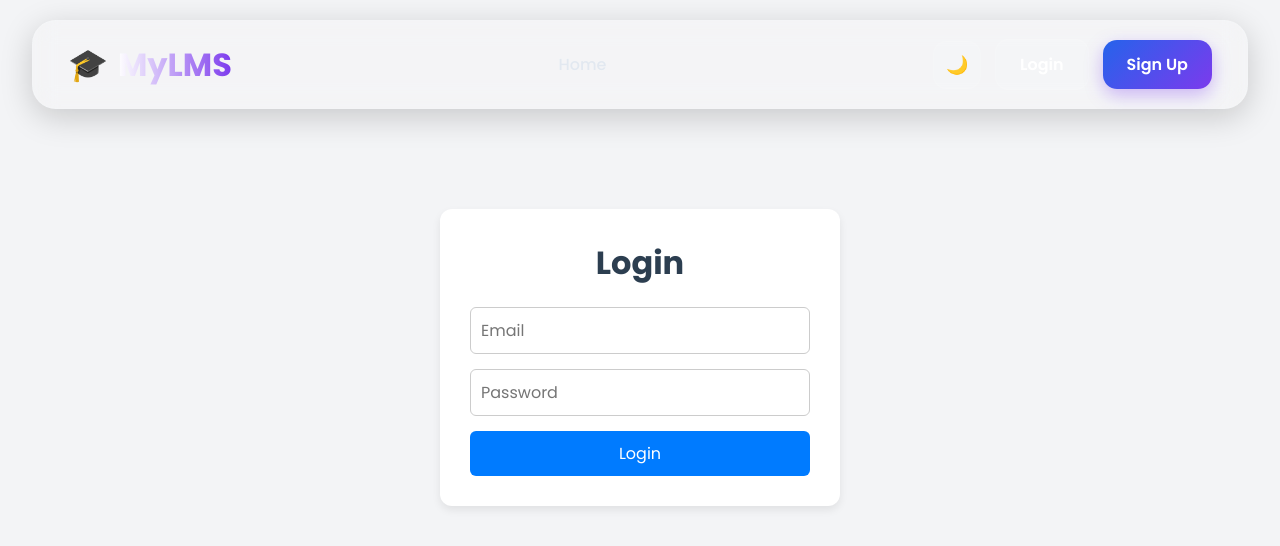
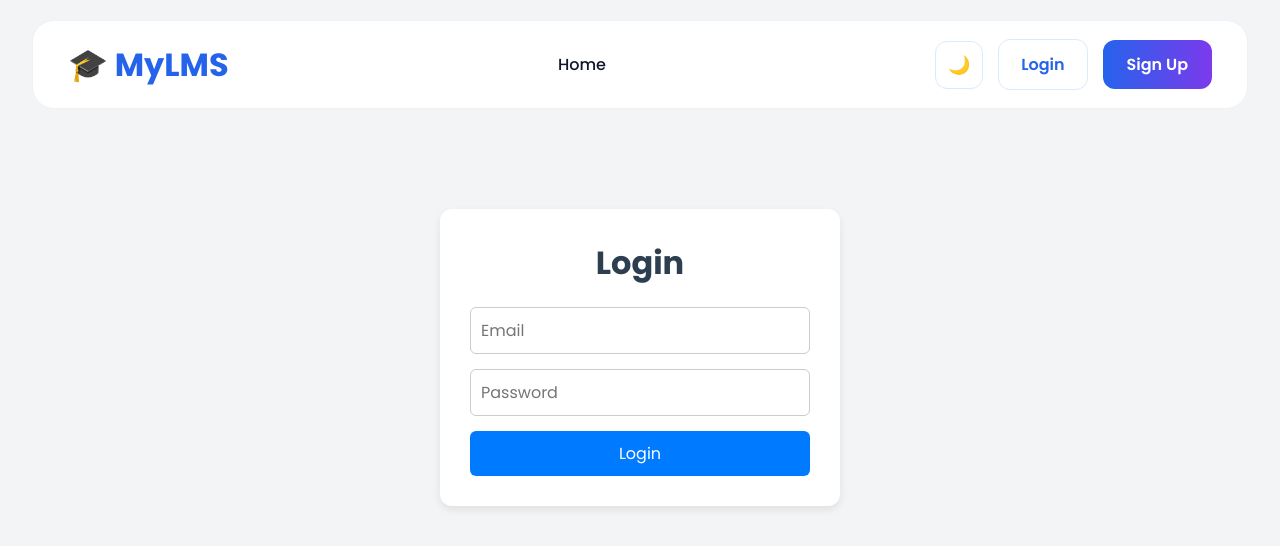
Before and after one commit to sairajnagula123/lms-app, a React (Create React App) app in the folder client/: page /login in a window 1280 px wide. Shown: the top 546 px of the page. Built offline with nearby package versions, Linux system fonts and the light colour scheme.

Commit message:
updated project

```diff
--- a/client/src/styles/Navbar.css
+++ b/client/src/styles/Navbar.css
@@ -1,7 +1,4 @@
-/* =========================
-   NAVBAR
-========================= */
-
+/* NAVBAR */
 .navbar {
 
   width: 95%;
@@ -10,6 +7,10 @@
   margin: 20px auto;
 
   padding: 18px 35px;
+
+  background: #ffffff;
+
+  border-radius: 22px;
 
   display: flex;
   justify-content: space-between;
@@ -20,61 +21,26 @@
 
   z-index: 1000;
 
-  /* MODERN GLASS EFFECT */
-  background: rgba(255, 255, 255, 0.08);
+  /* REMOVE EXTRA BACKSIDE EFFECT */
+  box-shadow: none;
 
-  backdrop-filter: blur(12px);
-
-  border: 1px solid rgba(255,255,255,0.08);
-
-  border-radius: 24px;
-
-  box-shadow:
-    0 8px 32px rgba(0,0,0,0.18);
+  border: 1px solid #edf2f7;
 }
 
-
-/* =========================
-   LOGO
-========================= */
-
+/* LOGO */
 .logo {
-
-  display: flex;
-  align-items: center;
-  gap: 10px;
 
   font-size: 2rem;
   font-weight: 700;
 
-  color: white;
-
-  cursor: pointer;
+  color: #2563eb;
 }
 
-.logo span {
-
-  background: linear-gradient(
-    to right,
-    #ffffff,
-    #7c3aed
-  );
-
-  -webkit-background-clip: text;
-  -webkit-text-fill-color: transparent;
-}
-
-
-/* =========================
-   NAV LINKS
-========================= */
-
+/* LINKS */
 .nav-links {
 
   display: flex;
-  align-items: center;
-
-  gap: 38px;
+  gap: 40px;
 
   list-style: none;
 }
@@ -83,75 +49,38 @@
 
   text-decoration: none;
 
-  color: #e2e8f0;
+  color: #0f172a;
 
-  font-size: 1rem;
   font-weight: 500;
-
-  position: relative;
-
-  transition: 0.3s;
-}
-
-/* HOVER UNDERLINE EFFECT */
-
-.nav-links a::after {
-
-  content: "";
-
-  position: absolute;
-
-  left: 0;
-  bottom: -6px;
-
-  width: 0%;
-  height: 2px;
-
-  background: #7c3aed;
 
   transition: 0.3s;
 }
 
 .nav-links a:hover {
 
-  color: white;
+  color: #2563eb;
 }
 
-.nav-links a:hover::after {
-
-  width: 100%;
-}
-
-
-/* =========================
-   RIGHT SIDE BUTTONS
-========================= */
-
+/* RIGHT SIDE */
 .nav-buttons {
 
   display: flex;
   align-items: center;
 
-  gap: 14px;
+  gap: 15px;
 }
 
-
-/* =========================
-   THEME BUTTON
-========================= */
-
+/* THEME BUTTON */
 .theme-btn {
 
   width: 48px;
   height: 48px;
 
-  border-radius: 14px;
+  border-radius: 12px;
 
-  border: 1px solid rgba(255,255,255,0.08);
+  border: 1px solid #dbeafe;
 
-  background: rgba(255,255,255,0.05);
-
-  color: white;
+  background: white;
 
   cursor: pointer;
 
@@ -162,29 +91,21 @@
 
 .theme-btn:hover {
 
-  transform: translateY(-2px);
-
-  background: rgba(255,255,255,0.1);
+  transform: scale(1.05);
 }
 
-
-/* =========================
-   LOGIN BUTTON
-========================= */
-
+/* LOGIN BUTTON */
 .login-btn {
 
-  padding: 12px 24px;
+  padding: 12px 22px;
 
-  border-radius: 14px;
+  border-radius: 12px;
 
-  border: 1px solid rgba(255,255,255,0.12);
-
-  background: rgba(255,255,255,0.04);
+  border: 1px solid #dbeafe;
 
   text-decoration: none;
 
-  color: white;
+  color: #2563eb;
 
   font-weight: 600;
 
@@ -193,21 +114,15 @@
 
 .login-btn:hover {
 
-  background: rgba(255,255,255,0.1);
-
-  transform: translateY(-2px);
+  background: #f8fbff;
 }
 
-
-/* =========================
-   SIGNUP BUTTON
-========================= */
-
+/* SIGNUP BUTTON */
 .signup-btn {
 
   padding: 12px 24px;
 
-  border-radius: 14px;
+  border-radius: 12px;
 
   text-decoration: none;
 
@@ -216,94 +131,35 @@
   color: white;
 
   background: linear-gradient(
-    135deg,
+    to right,
     #2563eb,
     #7c3aed
   );
-
-  box-shadow:
-    0 6px 18px rgba(124,58,237,0.35);
 
   transition: 0.3s;
 }
 
 .signup-btn:hover {
 
-  transform: translateY(-3px) scale(1.02);
-}
-
-
-/* =========================
-   LOGOUT BUTTON
-========================= */
-
-.logout-btn {
-
-  padding: 12px 24px;
-
-  border: none;
-
-  border-radius: 14px;
-
-  background: linear-gradient(
-    135deg,
-    #ef4444,
-    #dc2626
-  );
-
-  color: white;
-
-  font-weight: 600;
-
-  cursor: pointer;
-
-  transition: 0.3s;
-}
-
-.logout-btn:hover {
-
   transform: translateY(-2px);
 }
 
-
-/* =========================
-   MOBILE RESPONSIVE
-========================= */
-
-@media (max-width: 900px) {
+/* MOBILE */
+@media (max-width: 768px) {
 
   .navbar {
 
     flex-direction: column;
 
-    gap: 22px;
-
-    padding: 22px;
+    gap: 20px;
   }
 
   .nav-links {
 
+    gap: 20px;
+
     flex-wrap: wrap;
-
-    justify-content: center;
-
-    gap: 22px;
-  }
-
-  .nav-buttons {
-
-    width: 100%;
 
     justify-content: center;
   }
 }
-
-
-/* =========================
-   DARK MODE BODY
-========================= */
-
-body.dark {
-
-  background: #020617;
-}
```
